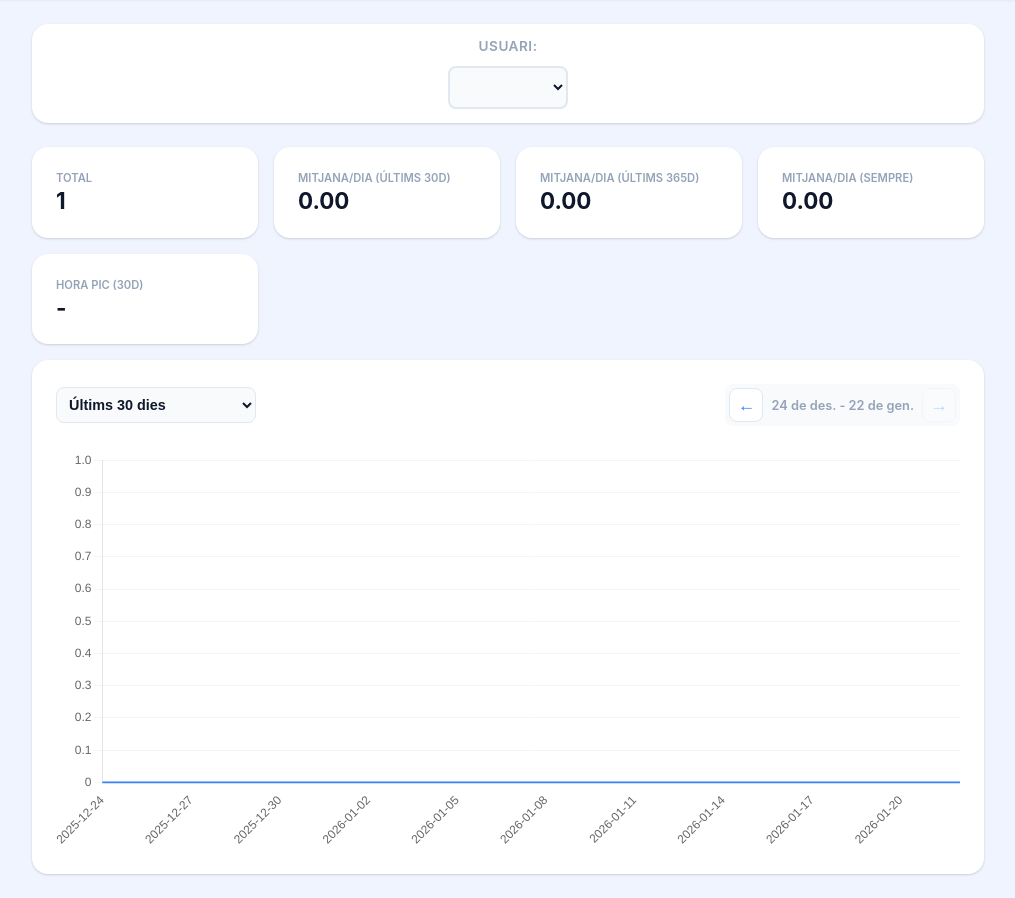
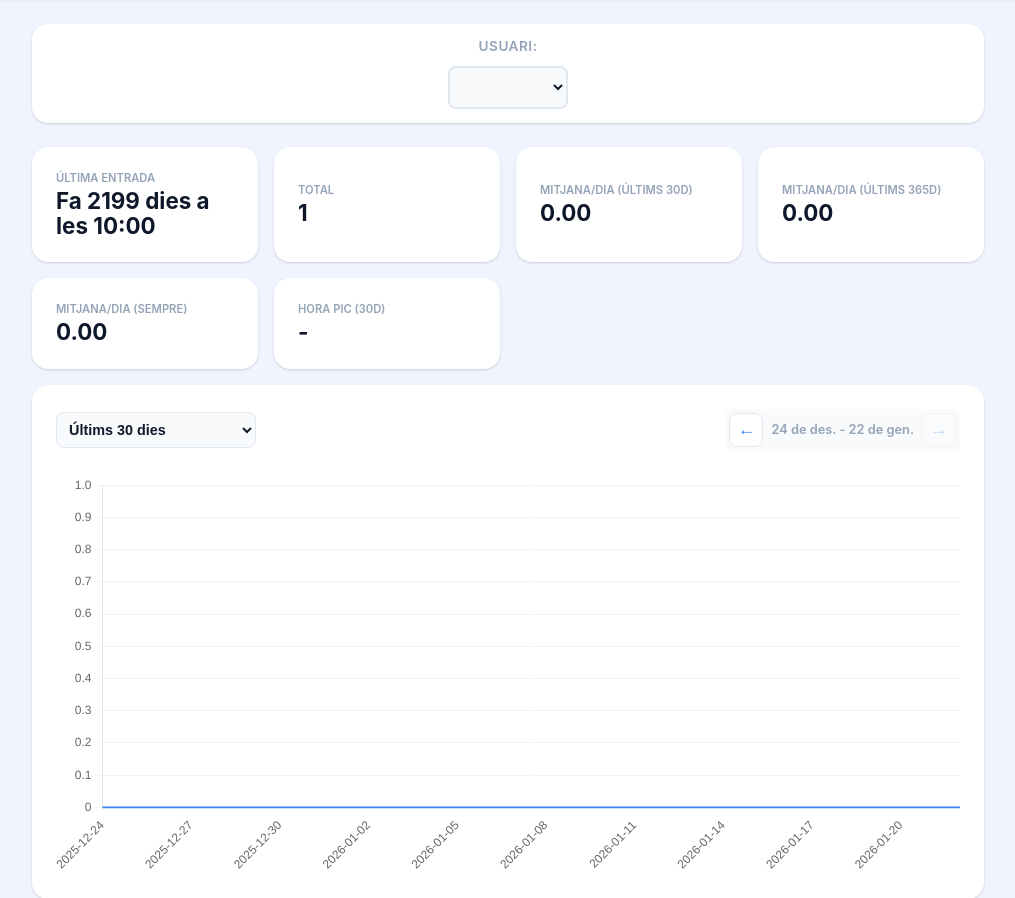
Before and after one commit to roccat1/roc_web, a Flask app: page / in a window 1280 px wide. Shown: the part 66-964 px from the top of the page, without its empty margins (132-1147 px from the left). Run offline with Flask 3, Linux system fonts and the light colour scheme; a user stored in the database is signed in; tables that the repository leaves empty or names only in its code hold one stand-in row (values such as "Sample post"); lists and menus that the app fills with data are empty.

Commit message:
last poop

```diff
--- a/app.py
+++ b/app.py
@@ -96,6 +96,7 @@ def home():
         cursor.execute(sql, (selected_user_id,))
         raw_logs = cursor.fetchall()
 
+        last_entry_date = None
         for row in raw_logs:
             log_id = row[0]
             u_id = row[1]
@@ -107,6 +108,21 @@ def home():
 
             formatted_logs.append([log_id, u_id, clean_date])
 
+            # Set last_entry_date on first iteration (most recent)
+            if last_entry_date is None and dt_obj:
+                # Format date in a visual way (Today, Yesterday, etc.)
+                today = datetime.now().date()
+                entry_date = dt_obj.date()
+                time_str = dt_obj.strftime('%H:%M')
+
+                if entry_date == today:
+                    last_entry_date = f"Avui: {time_str}"
+                elif entry_date == today - __import__('datetime').timedelta(days=1):
+                    last_entry_date = f"Ahir: {time_str}"
+                else:
+                    days_ago = (today - entry_date).days
+                    last_entry_date = f"Fa {days_ago} dies a les {time_str}"
+
         conn.close()
 
     except Exception as e:
@@ -115,7 +131,7 @@ def home():
 
     user_is_logged_in = current_user.is_authenticated
 
-    return render_template('home.html', logs=formatted_logs, users=users, selected_user_id=selected_user_id, user_is_logged_in=user_is_logged_in)
+    return render_template('home.html', logs=formatted_logs, users=users, selected_user_id=selected_user_id, user_is_logged_in=user_is_logged_in, last_entry_date=last_entry_date)
 
 @app.route('/login', methods=['GET', 'POST'])
 def login():
--- a/templates/home.html
+++ b/templates/home.html
@@ -47,6 +47,11 @@
         </section>
 
         <section class="stats-grid">
+            <div class="card stat-card">
+                <h3>Última Entrada</h3>
+                <p class="number" id="lastEntryDate">{{ last_entry_date if last_entry_date else '-' }}</p>
+            </div>
+
             <div class="card stat-card">
                 <h3>Total</h3>
                 <p class="number" id="statTotal">-</p>
```
